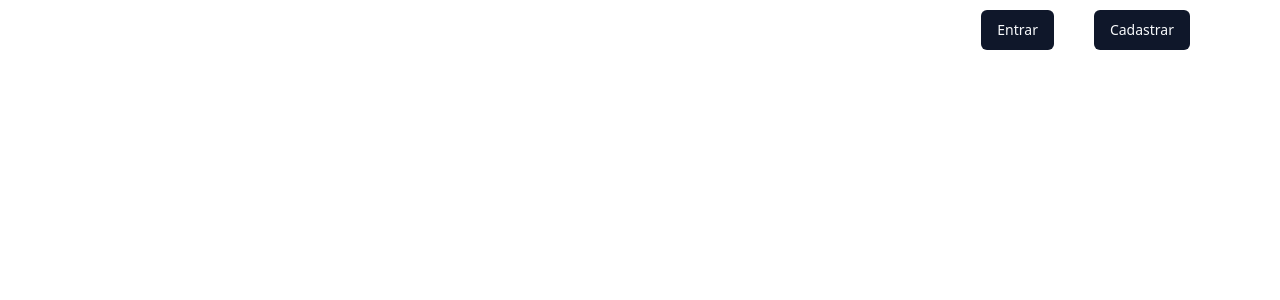
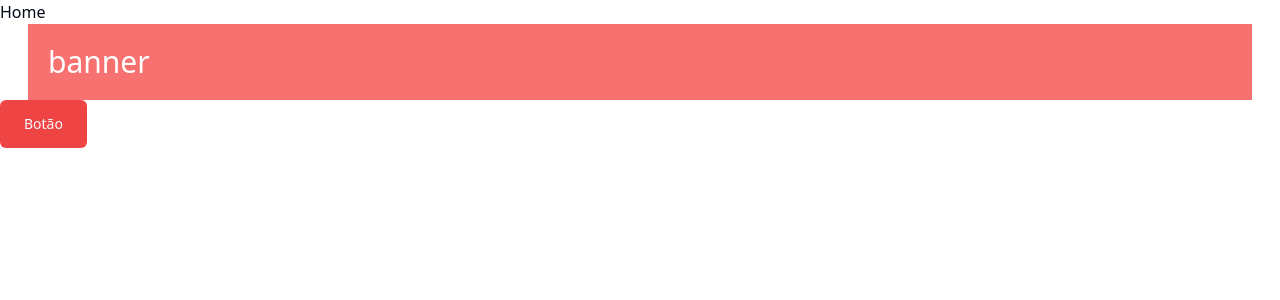
Before and after one commit to rodrigo-santos1/projeto_atleta, a Next.js app: page / in a window 1280 px wide. Shown: the top 300 px of the page. Built offline with nearby package versions, Linux system fonts and the light colour scheme.

Commit message:
feat(Home): add test

```diff
--- a/app/page.tsx
+++ b/app/page.tsx
@@ -1,15 +1,15 @@
 import { Button } from "@/components/ui/button";
 
-
 const Home = () => {
+  const name = "";
+  console.log(name);
   return (
     <div>
-      <div style={{display: "flex", justifyContent: "flex-end" , padding: "10px" }} className="me-20">
-      <Button className="me-10">Entrar</Button>
-      <Button>Cadastrar</Button>
-      </div>
+      <h1>Home</h1>
+      <div className="mx-7 bg-red-400 p-5 text-3xl text-white">banner</div>
+      <Button className="mx- bg-red-500 p-6">Botão</Button>
     </div>
-  )
-}
+  );
+};
 
 export default Home;
```
